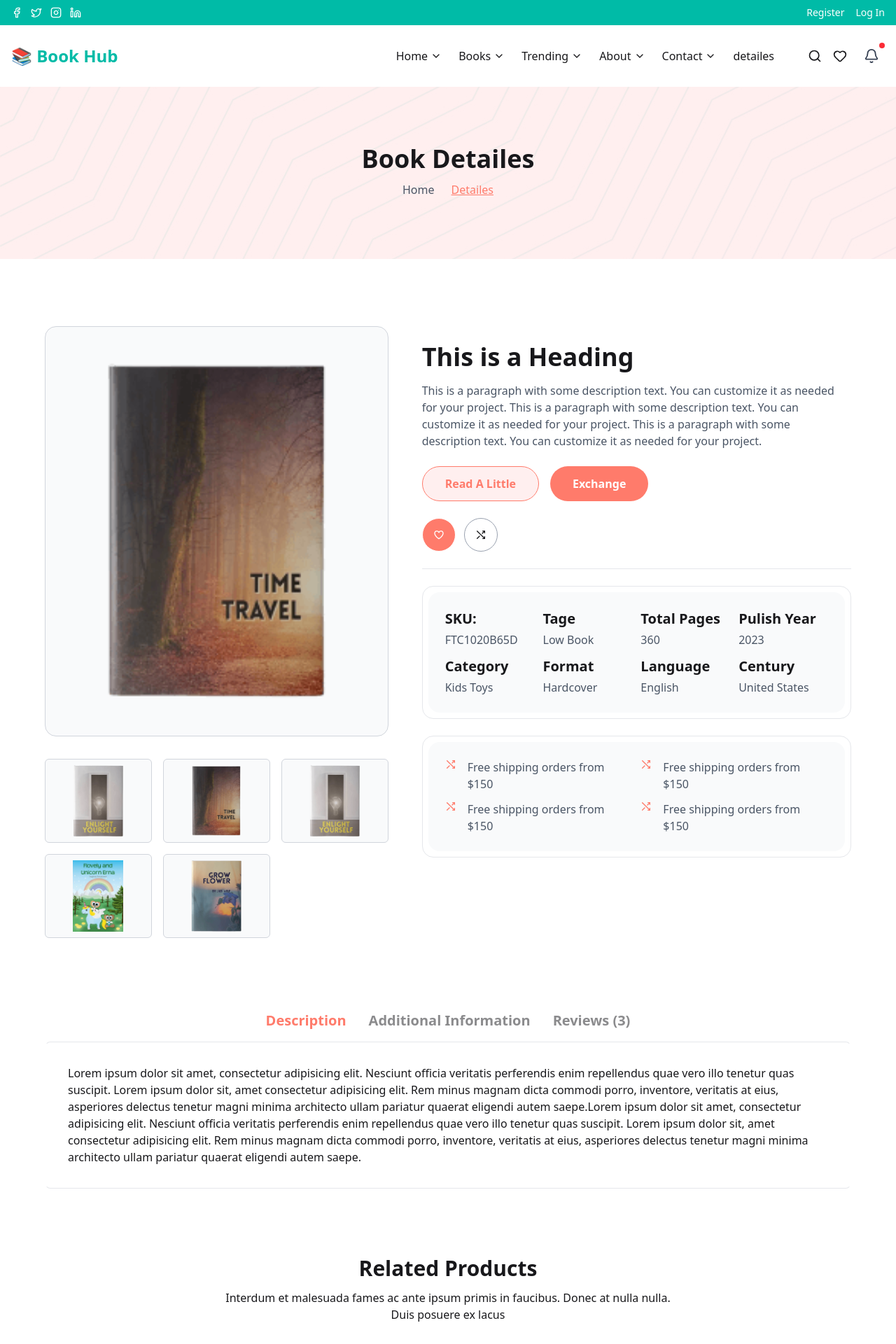
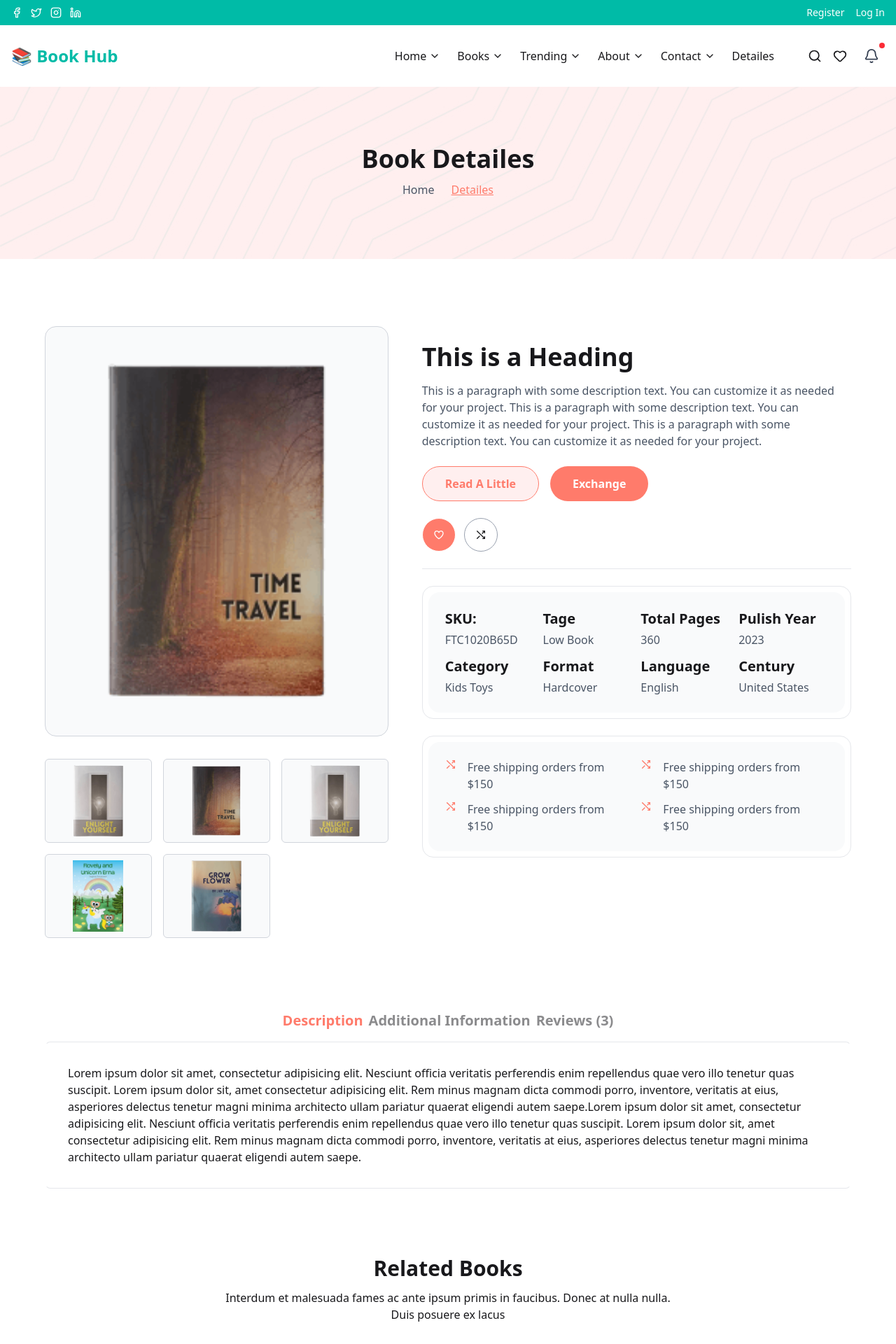
Before and after one commit to iqbalxrr/Book-Tranding-Hub, a Next.js app: page /detailes in a window 1280 px wide. Shown: the top 1920 px of the page at 70% size. Built offline with nearby package versions, Linux system fonts and the light colour scheme.

Commit message:
commit before merge

```diff
--- a/src/app/detailes/component/RelatedBooks.jsx
+++ b/src/app/detailes/component/RelatedBooks.jsx
@@ -44,7 +44,7 @@ export default function RelatedBooks() {
         <div className="my-20 px-7 md:px-14 lg:px-20 mx-auto container space-y-12">
             {/* heading */}
             <div className="text-center w-full md:w-3/5 mx-auto space-y-3">
-                <h1 className="text-3xl font-bold">Related Products</h1>
+                <h1 className="text-3xl font-bold">Related Books</h1>
                 <p>Interdum et malesuada fames ac ante ipsum primis in faucibus.
                     Donec at nulla nulla. Duis posuere ex lacus</p>
             </div>
--- a/src/app/detailes/component/Tabs.jsx
+++ b/src/app/detailes/component/Tabs.jsx
@@ -51,7 +51,7 @@ export default function Tabs() {
 
 
     return (
-        <div className='flex flex-col items-center px-4 lg:px-16'>
+        <div className='flex flex-col items-center px-3 lg:px-16'>
 
             <div role="tablist" className="tabs tabs-bordered justify-center">
                 {tabs.map((tab, idx) => (
@@ -62,7 +62,7 @@ export default function Tabs() {
                             role="tab"
                             aria-label={tab.label}
                             defaultChecked={idx === 0}
-                            className="tab px-4 py-2 text-xl font-semibold checked:text-[#FF7B6B] text-center mb-3"
+                            className="tab px-1 py-2 text-base md:text-xl font-semibold checked:text-[#FF7B6B] text-center mb-3"
                         />
                         <div role="tabpanel" className="tab-content p-8 border-y-1 border-y-gray-200">
                             {tab.content}
--- a/src/components/Navbar.jsx
+++ b/src/components/Navbar.jsx
@@ -131,7 +131,7 @@ export default function Navbar() {
                     </div>
                   </div>
                 ))}
-                <Link href='/detailes'>detailes</Link>
+                <Link href='/detailes'>Detailes</Link>
               </div>
 
               {/* Notification + Icons */}
@@ -176,6 +176,7 @@ export default function Navbar() {
                   links: [
                     { href: "/books/all", label: "All Books" },
                     { href: "/books/latest", label: "Latest" },
+                     { href: "/detailes", label: "Detailes" },
                   ],
                 },
                 {
```
